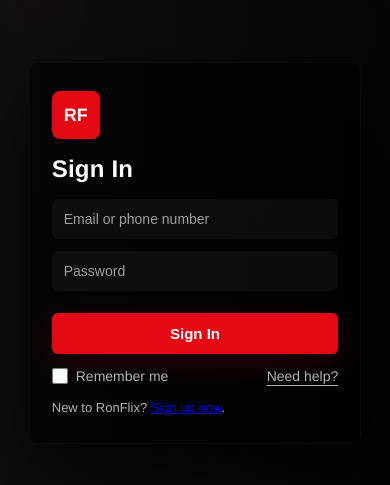
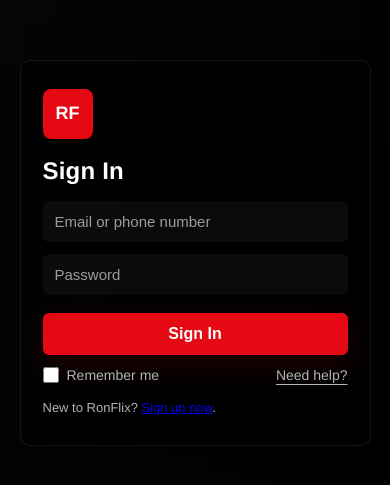
Before and after one commit to Hackerolley/Ronflix, a website with bundled scripts: page index.html in a window 390 px wide. Shown: the part 169-654 px from the top of the page. Built offline with nearby package versions, Linux system fonts and the light colour scheme.

Commit message:
mobile view stabilized

```diff
--- a/auth/auth.css
+++ b/auth/auth.css
@@ -147,30 +147,42 @@
 
 /* Mobile styles */
 
+/* ===========================
+   RESPONSIVE STYLES — 767px
+   =========================== */
 @media (max-width: 767px) {
 
-  /* Root container */
+  /* Fullscreen container, always centered */
   .auth-root {
-    padding: 20px;
+    position: fixed;
+    inset: 0;
+    display: flex;
+    align-items: center;
+    justify-content: center;
+    padding: 0;
+    background: rgba(0, 0, 0, 0.65); /* transparent background */
+    backdrop-filter: blur(3px);
   }
 
-  /* Main panel */
+  /* The panel stays centered, does NOT move */
   .auth-panel {
-    width: 100%;
-    max-width: 95%;
+    width: 90%;
+    max-width: 360px;
     padding: 28px 22px;
-    border-radius: 8px;
+    background: rgba(0,0,0,0.75);
+    border-radius: 10px;
+    box-shadow: 0 20px 60px rgba(0,0,0,0.6);
+    border: 1px solid rgba(255,255,255,0.08);
   }
 
   /* Logo */
   .auth-logo {
-    width: 48px;
-    height: 48px;
+    width: 50px;
+    height: 50px;
     font-size: 18px;
-    margin-bottom: 16px;
   }
 
-  /* Heading */
+  /* Headings */
   .auth-panel h1 {
     font-size: 24px;
     margin-bottom: 16px;
@@ -179,39 +191,32 @@
   /* Input fields */
   .auth-form .field input {
     padding: 12px;
-    font-size: 14px;
-    border-radius: 6px;
+    font-size: 15px;
   }
 
   /* Button */
   .btn-primary {
     padding: 12px;
-    font-size: 15px;
-    margin-top: 10px;
+    font-size: 16px;
   }
 
-  /* Checkbox row — KEEP SIDE BY SIDE */
-  .help-row {
-    margin-top: 14px;
-  }
-
+  /* Checkbox stays in one straight line */
   .help-row .remember {
     display: flex;
     align-items: center;
     gap: 8px;
-    white-space: nowrap;        /* prevent wrapping */
-    flex-wrap: nowrap;          /* force stay in one line */
+    white-space: nowrap;
   }
 
   .help-row .remember input {
     width: 16px;
     height: 16px;
     margin: 0;
-    flex-shrink: 0;             /* prevents checkbox from shrinking */
   }
 
-  /* Redirect link */
+  /* Redirect text */
   .redirect {
     font-size: 13px;
-  };
+    line-height: 1.4;
+  }
 }
```
